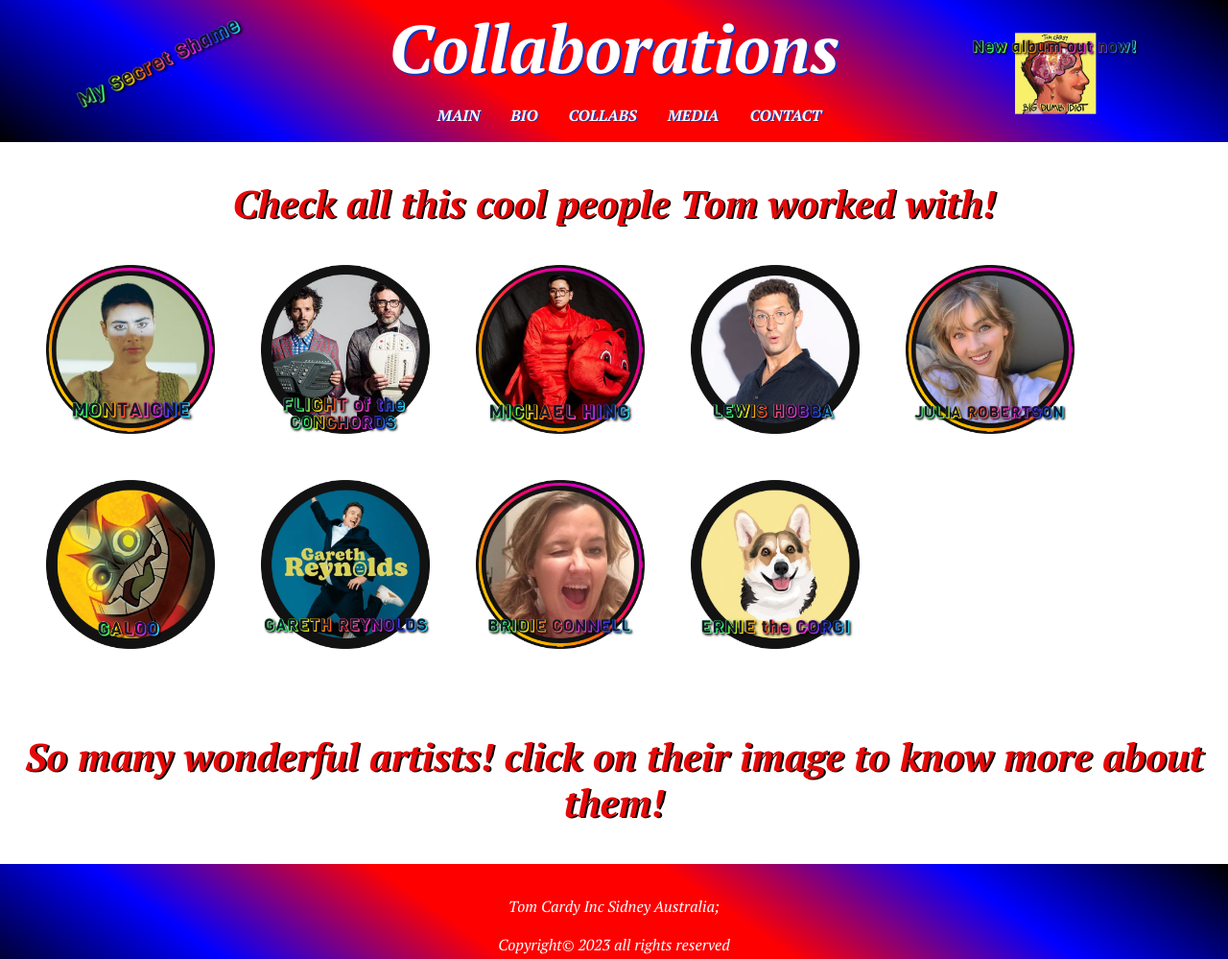
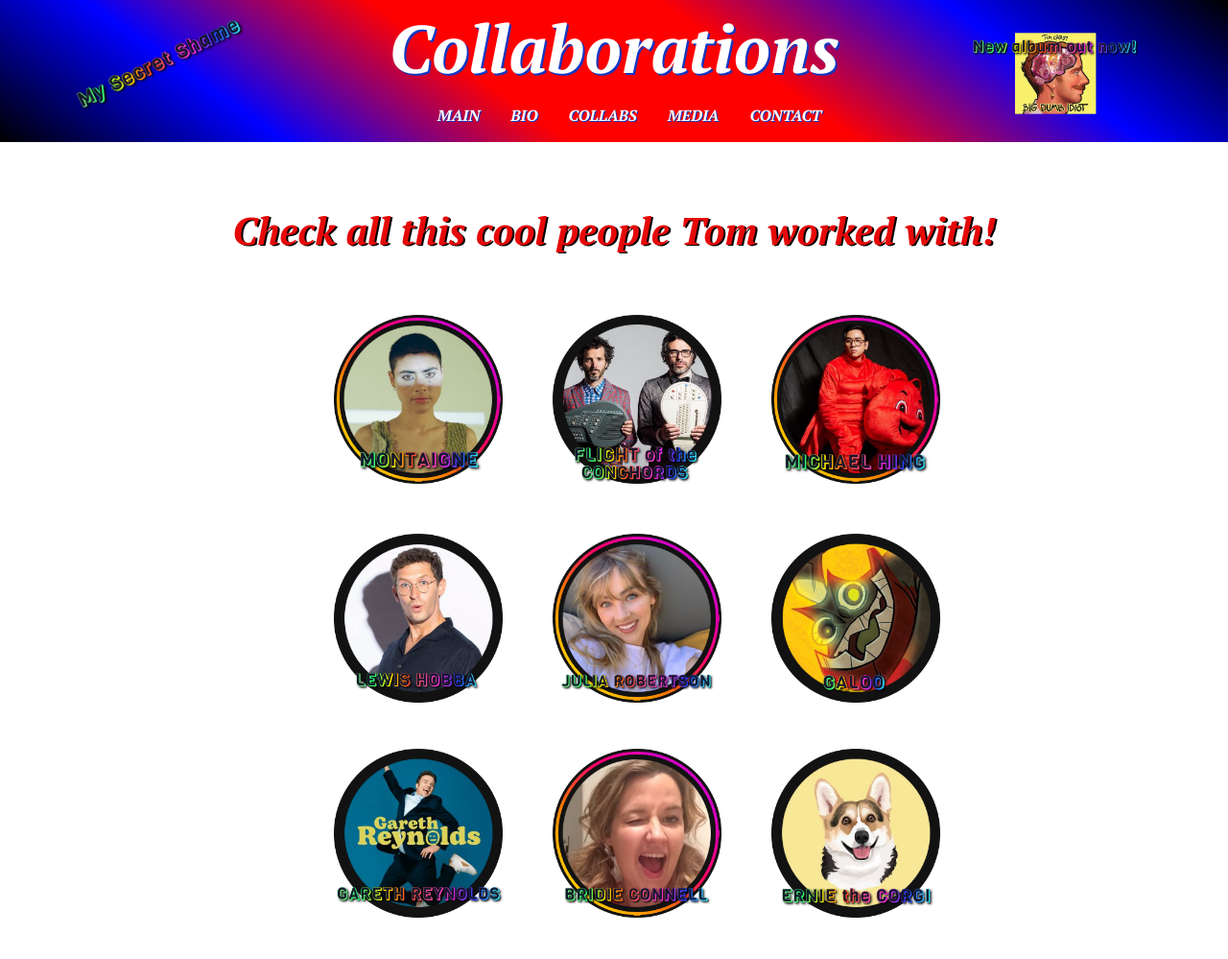
Before and after one commit to Sebastian-Lopez-Lindoro/Segunda-Pre-Entrega, a plain HTML site: page pages/collabs.html in a window 1280 px wide. Shown: the top 999 px of the page at 96% size. Drawn offline with nearby package versions, Linux system fonts and the light colour scheme.

Commit message:
transforme collabs con bootstrap

```diff
--- a/css/style.css
+++ b/css/style.css
@@ -203,11 +203,6 @@ iframe{
 .container3 {
   display: flex;
   justify-content: center;
-  flex-wrap: wrap;
-}
-
-.container4 {
-  display: flex;
   flex-wrap: wrap;
 }
 
--- a/pages/collabs.html
+++ b/pages/collabs.html
@@ -23,18 +23,30 @@
             </ul>
         </nav>
     </header>
-        <h2>Check all this cool people Tom worked with!</h2>
-        <section class="container4">
-            <a class="collab__img imgall" href="https://www.instagram.com/actualmontaigne/" target="_blank"><img class="collab__icon" src="../imgs/Montaigne.png" alt="Montaigne"></a>
-            <a class="collab__img imgall" href="https://www.instagram.com/flightoftheconchords/" target="_blank"><img class="collab__icon" src="../imgs/FightOfTheConchords.png" alt="Flight of the Conchords"></a>
-            <a class="collab__img imgall" href="https://www.instagram.com/hingers/" target="_blank" ><img class="collab__icon" src="../imgs/MichaelHing.png" alt="Michael Hing"></a>
-            <a class="collab__img imgall" href="https://www.instagram.com/lewishobba/" target="_blank"><img class="collab__icon" src="../imgs/LewisHobba.png" alt="Lewis Hobba"></a>
-            <a class="collab__img imgall" href="https://www.instagram.com/julzybabes88/" target="_blank"><img class="collab__icon" src="../imgs/JuliaRobertson.png" alt="Julia Robertson"></a>
-            <a class="collab__img imgall" href="https://www.instagram.com/galoogamelady/" target="_blank"><img class="collab__icon" src="../imgs/Galoo.png" alt="Galoo Gabriella Antali"></a>
-            <a class="collab__img imgall" href="https://www.instagram.com/reynoldsgareth/?hl=es" target="_blank"><img class="collab__icon" src="../imgs/GarethReynolds.png" alt="Gareth Reynolds"></a>
-            <a class="collab__img imgall" href="https://www.instagram.com/bridiekconnell/" target="_blank"><img class="collab__icon" src="../imgs/BridieConnell.png" alt="Bridiek Connell"></a>
-            <a class="collab__img imgall" href="https://www.instagram.com/ernie_the_corgi/" target="_blank"><img class="collab__icon" src="../imgs/ErnieTheCorgi.png" alt="Erni The Corgi"></a>
-        </section>
+        <div class="container-fluid p-1">
+            <h2>Check all this cool people Tom worked with!</h2>
+            <div class="row">
+                <div class="col-sm-12 col-md-12 col-lg-12 text-center p-4">
+                    <a class="collab__img" href="https://www.instagram.com/actualmontaigne/" target="_blank"><img class="collab__icon imgall" src="../imgs/Montaigne.png" alt="Montaigne"></a>
+                    <a class="collab__img" href="https://www.instagram.com/flightoftheconchords/" target="_blank"><img class="collab__icon imgall" src="../imgs/FightOfTheConchords.png" alt="Flight of the Conchords"></a>
+                    <a class="collab__img" href="https://www.instagram.com/hingers/" target="_blank" ><img class="collab__icon imgall" src="../imgs/MichaelHing.png" alt="Michael Hing"></a>
+                </div>
+            </div>
+        </div>
+            <div class="row">
+                <div class="col-sm-12 col-md-12 col-lg-12 text-center p-4">
+                    <a class="collab__img imgall" href="https://www.instagram.com/lewishobba/" target="_blank"><img class="collab__icon imgall" src="../imgs/LewisHobba.png" alt="Lewis Hobba"></a>
+                    <a class="collab__img imgall" href="https://www.instagram.com/julzybabes88/" target="_blank"><img class="collab__icon imgall" src="../imgs/JuliaRobertson.png" alt="Julia Robertson"></a>
+                    <a class="collab__img imgall" href="https://www.instagram.com/galoogamelady/" target="_blank"><img class="collab__icon imgall" src="../imgs/Galoo.png" alt="Galoo Gabriella Antali"></a>
+                </div>
+            </div>
+            <div class="row">
+                <div class="col-sm-12 col-md-12 col-lg-12 text-center p-4">
+                    <a class="collab__img imgall" href="https://www.instagram.com/reynoldsgareth/?hl=es" target="_blank"><img class="collab__icon imgall" src="../imgs/GarethReynolds.png" alt="Gareth Reynolds"></a>
+                    <a class="collab__img imgall" href="https://www.instagram.com/bridiekconnell/" target="_blank"><img class="collab__icon imgall" src="../imgs/BridieConnell.png" alt="Bridiek Connell"></a>
+                    <a class="collab__img imgall" href="https://www.instagram.com/ernie_the_corgi/" target="_blank"><img class="collab__icon imgall" src="../imgs/ErnieTheCorgi.png" alt="Erni The Corgi"></a>
+                </div>
+            </div>
         <h2>So many wonderful artists! click on their image to know more about them!</h2>
         <div>
             <a class="secret__link" href="https://www.youtube.com/watch?v=7BXgCv0ZkM0&ab_channel=tomcardy" target="_blank"><img class="secretlink" src="../imgs/hover4.png" alt="picture"></a>
```
